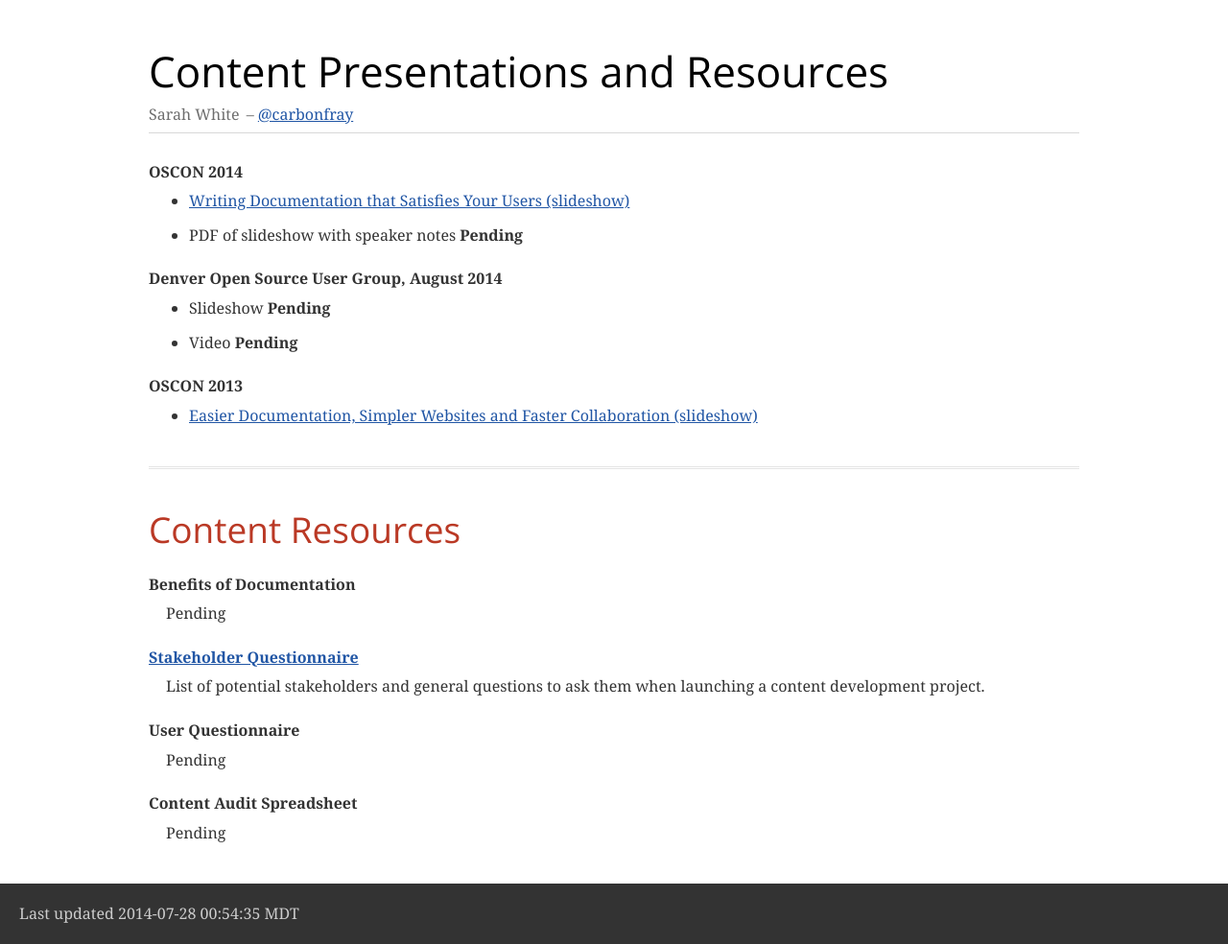
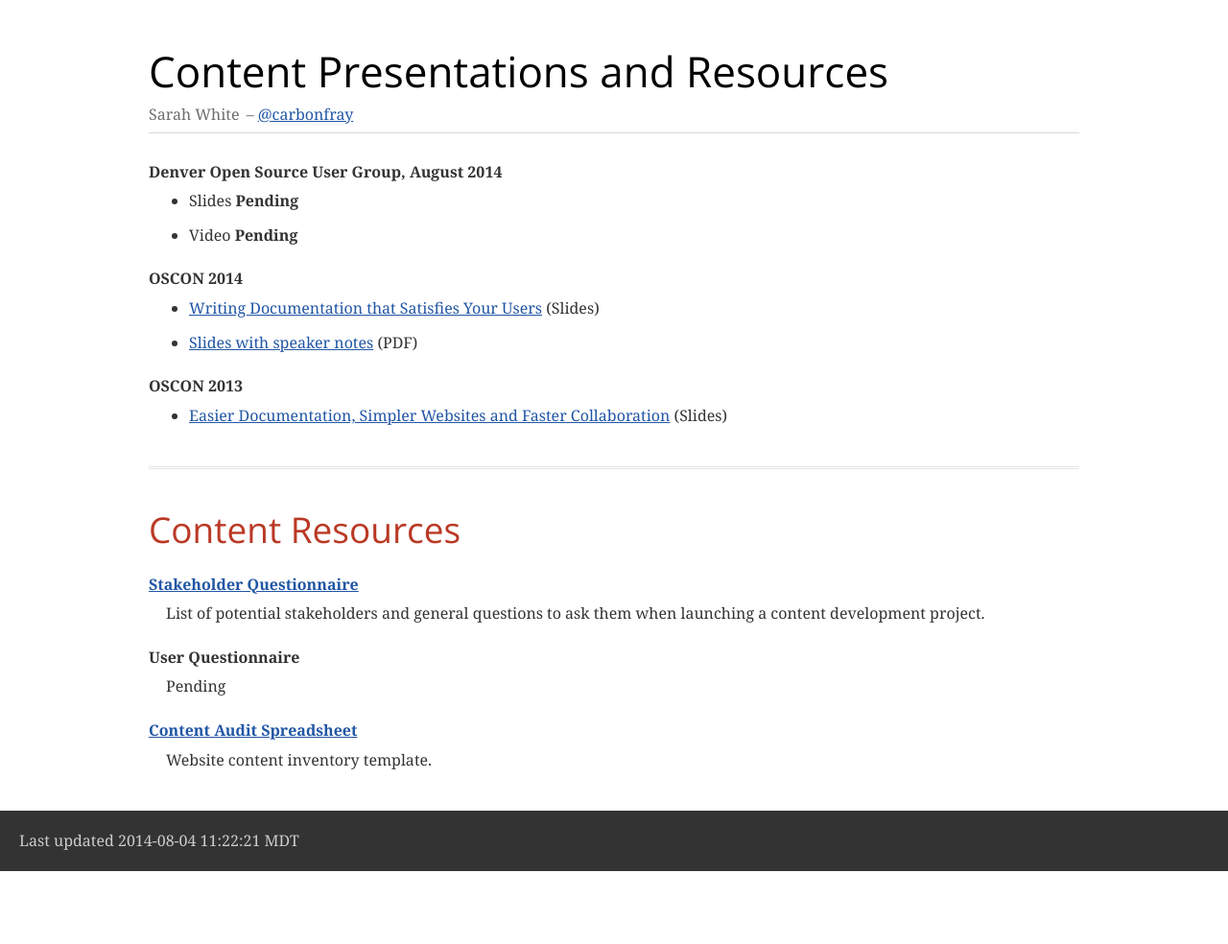
Before and after one commit to graphitefriction/decks, a plain HTML site: page index.html in a window 1280 px wide. Shown: the whole page at 96% size. After the commit the page ends 908 px from the top, so only its background shows below. Drawn offline with nearby package versions, Linux system fonts and the light colour scheme; a web font is replaced by a local one.

Commit message:
adds audit and spread links

```diff
--- a/index.html
+++ b/index.html
@@ -4,8 +4,9 @@
 <meta charset="UTF-8">
 <!--[if IE]><meta http-equiv="X-UA-Compatible" content="IE=edge"><![endif]-->
 <meta name="viewport" content="width=device-width, initial-scale=1.0">
-<meta name="generator" content="Asciidoctor 1.5.0.dev">
+<meta name="generator" content="Asciidoctor 1.5.0.rc.3">
 <meta name="description" content="A collection of HTML 5-based presentation slide decks from my past speaking engagements.">
+<meta name="keywords" content="documentation usability, documentation that satisfies users, content strategy for documentation, software documentation, stakeholder questions, documentation stakeholders, content inventory">
 <meta name="author" content="Sarah White">
 <title>Sarah's Content Presentations and Resources</title>
 <link rel="stylesheet" href="https://fonts.googleapis.com/css?family=Open+Sans:300,300italic,400,400italic,600,600italic|Noto+Serif:400,400italic,700,700italic|Droid+Sans+Mono:400">
@@ -420,28 +421,28 @@ b.conum * { color: inherit !important; }
 <div class="sectionbody">
 <div class="dlist">
 <dl>
+<dt class="hdlist1">Denver Open Source User Group, August 2014</dt>
+<dd>
+<div class="ulist">
+<ul>
+<li>
+<p>Slides <strong>Pending</strong></p>
+</li>
+<li>
+<p>Video <strong>Pending</strong></p>
+</li>
+</ul>
+</div>
+</dd>
 <dt class="hdlist1">OSCON 2014</dt>
 <dd>
 <div class="ulist">
 <ul>
 <li>
-<p><a href="writing-docs-that-satisfy-users/oscon2014/">Writing Documentation that Satisfies Your Users (slideshow)</a></p>
+<p><a href="writing-docs-that-satisfy-users/oscon2014/">Writing Documentation that Satisfies Your Users</a> (Slides)</p>
 </li>
 <li>
-<p>PDF of slideshow with speaker notes <strong>Pending</strong></p>
-</li>
-</ul>
-</div>
-</dd>
-<dt class="hdlist1">Denver Open Source User Group, August 2014</dt>
-<dd>
-<div class="ulist">
-<ul>
-<li>
-<p>Slideshow <strong>Pending</strong></p>
-</li>
-<li>
-<p>Video <strong>Pending</strong></p>
+<p><a href="https://dl.dropboxusercontent.com/u/87925583/oscon-2014-docs-that-satisfy-users-slide-notes.pdf">Slides with speaker notes</a> (PDF)</p>
 </li>
 </ul>
 </div>
@@ -451,7 +452,7 @@ b.conum * { color: inherit !important; }
 <div class="ulist">
 <ul>
 <li>
-<p><a href="http://mojavelinux.github.io/decks/docs-workshop/oscon2013/index.html">Easier Documentation, Simpler Websites and Faster Collaboration (slideshow)</a></p>
+<p><a href="https://mojavelinux.github.io/decks/docs-workshop/oscon2013/index.html">Easier Documentation, Simpler Websites and Faster Collaboration</a> (Slides)</p>
 </li>
 </ul>
 </div>
@@ -465,10 +466,6 @@ b.conum * { color: inherit !important; }
 <div class="sectionbody">
 <div class="dlist">
 <dl>
-<dt class="hdlist1">Benefits of Documentation</dt>
-<dd>
-<p>Pending</p>
-</dd>
 <dt class="hdlist1"><a href="https://github.com/graphitefriction/decks/blob/master/stakeholder-questions.adoc">Stakeholder Questionnaire</a></dt>
 <dd>
 <p>List of potential stakeholders and general questions to ask them when launching a content development project.</p>
@@ -477,9 +474,9 @@ b.conum * { color: inherit !important; }
 <dd>
 <p>Pending</p>
 </dd>
-<dt class="hdlist1">Content Audit Spreadsheet</dt>
+<dt class="hdlist1"><a href="https://docs.google.com/spreadsheet/pub?key=0AiJpVh8J1lGtdFV2UkhTUVl3b3N5cmpuUUQ5dy14TXc&amp;single=true&amp;gid=0&amp;output=html">Content Audit Spreadsheet</a></dt>
 <dd>
-<p>Pending</p>
+<p>Website content inventory template.</p>
 </dd>
 </dl>
 </div>
@@ -488,7 +485,7 @@ b.conum * { color: inherit !important; }
 </div>
 <div id="footer">
 <div id="footer-text">
-Last updated 2014-07-28 00:54:35 MDT
+Last updated 2014-08-04 11:22:21 MDT
 </div>
 </div>
 </body>
```
Also changed, not shown: 1 other file.
